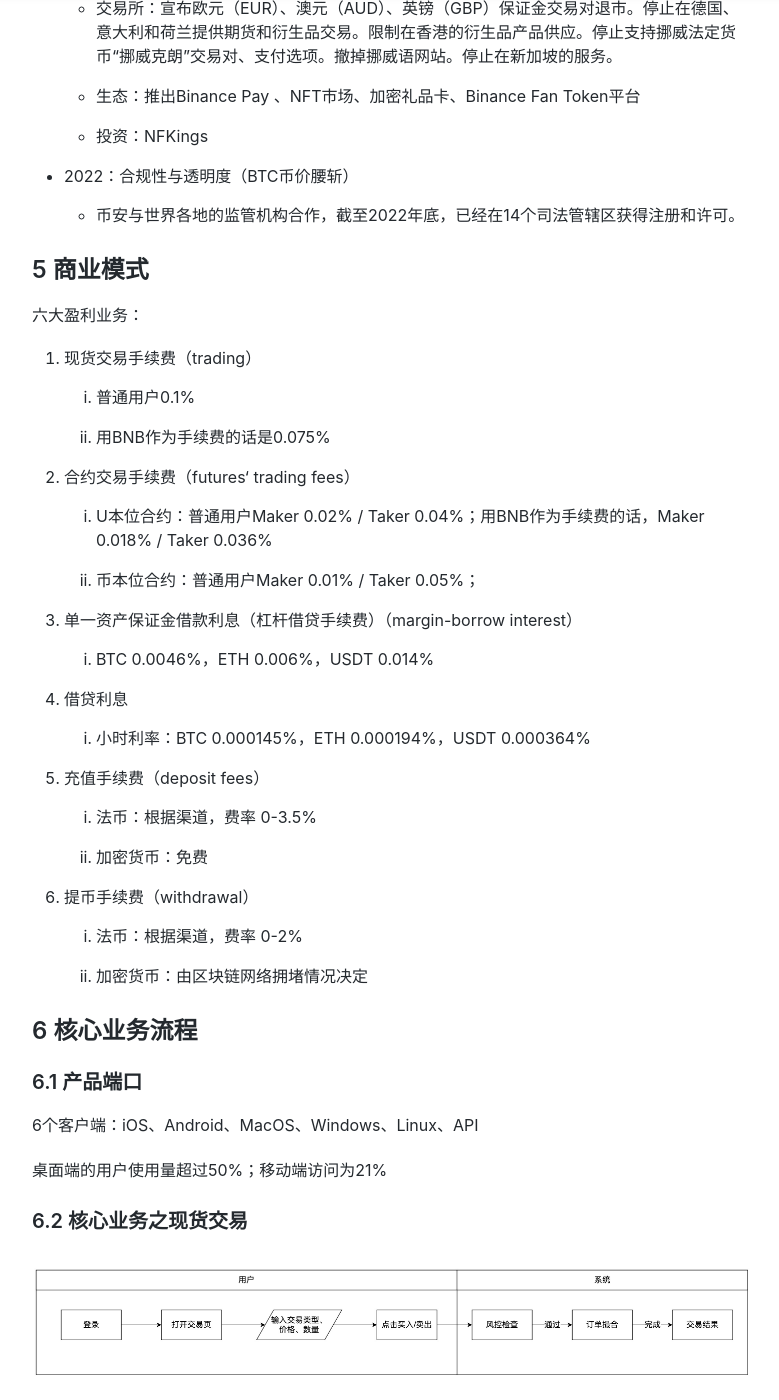
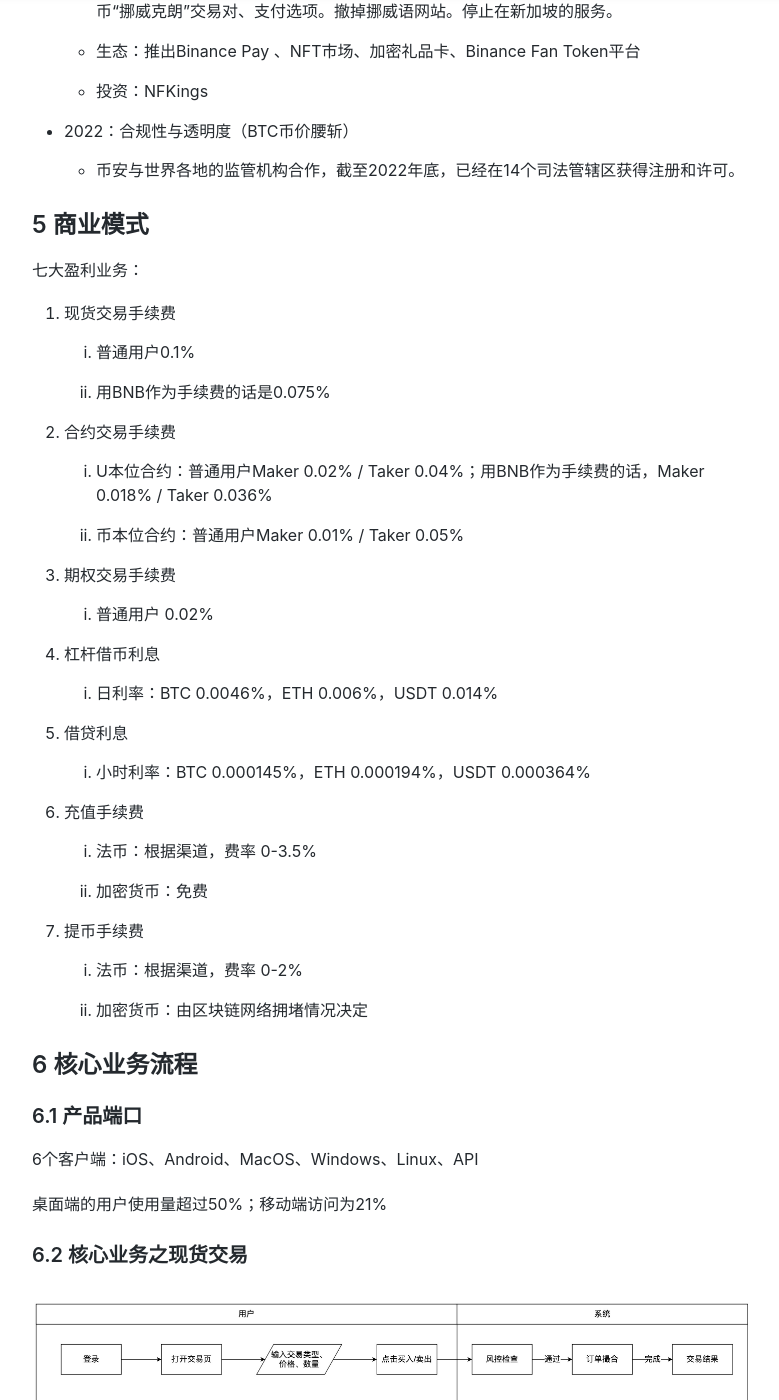
Before and after one commit to june111/june111.github.io, a Jekyll site: the page built from _posts/2023-08-04-binance-product-analysis.md, in a window 1280 px wide and 1400 px high, scrolled down 3367 px. Shown: the whole window, without its empty margins (248-1027 px from the left). Built offline with Jekyll 4.4.1, drawn with Linux system fonts in a browser that asks for light colours; nearby versions of some CDN libraries; some web fonts are replaced; comment, search, counter and statistics services are not loaded; a style sheet for code colours, icons or effects is not loaded; some of the changed text lies outside the part shown.

Commit message:
update content

```diff
--- a/_posts/2023-08-04-binance-product-analysis.md
+++ b/_posts/2023-08-04-binance-product-analysis.md
@@ -83,22 +81,24 @@
 
 ## 5 商业模式
 
-六大盈利业务：
+七大盈利业务：
 
-1. 现货交易手续费（trading）
+1. 现货交易手续费
     1. 普通用户0.1%
     2. 用BNB作为手续费的话是0.075%
-2. 合约交易手续费（futures‘ trading fees）
+2. 合约交易手续费
     1. U本位合约：普通用户Maker 0.02% / Taker 0.04%；用BNB作为手续费的话，Maker 0.018% / Taker 0.036%
-    2. 币本位合约：普通用户Maker 0.01% / Taker 0.05%；
-3. 单一资产保证金借款利息（杠杆借贷手续费）（margin-borrow interest）
-    1. BTC 0.0046%，ETH 0.006%，USDT 0.014%
-4. 借贷利息
+    2. 币本位合约：普通用户Maker 0.01% / Taker 0.05%
+3. 期权交易手续费
+    1. 普通用户 0.02%
+4. 杠杆借币利息
+    1. 日利率：BTC 0.0046%，ETH 0.006%，USDT 0.014%
+5. 借贷利息
     1. 小时利率：BTC 0.000145%，ETH 0.000194%，USDT 0.000364%
-5. 充值手续费（deposit fees）
+6. 充值手续费
     1. 法币：根据渠道，费率 0-3.5%
     2. 加密货币：免费
-6. 提币手续费（withdrawal）
+7. 提币手续费
     1. 法币：根据渠道，费率 0-2%
     2. 加密货币：由区块链网络拥堵情况决定
 
```
Also changed, not shown: other parts of _posts/2023-08-04-binance-product-analysis.md (+1 -3 lines), _posts/2023-08-04-binance-product-analysis-en.md (+9 -9 lines), assets/img/post/2023-08-04/architecture-en.jpg, assets/img/post/2023-08-04/architecture.jpg, 5 other files.
